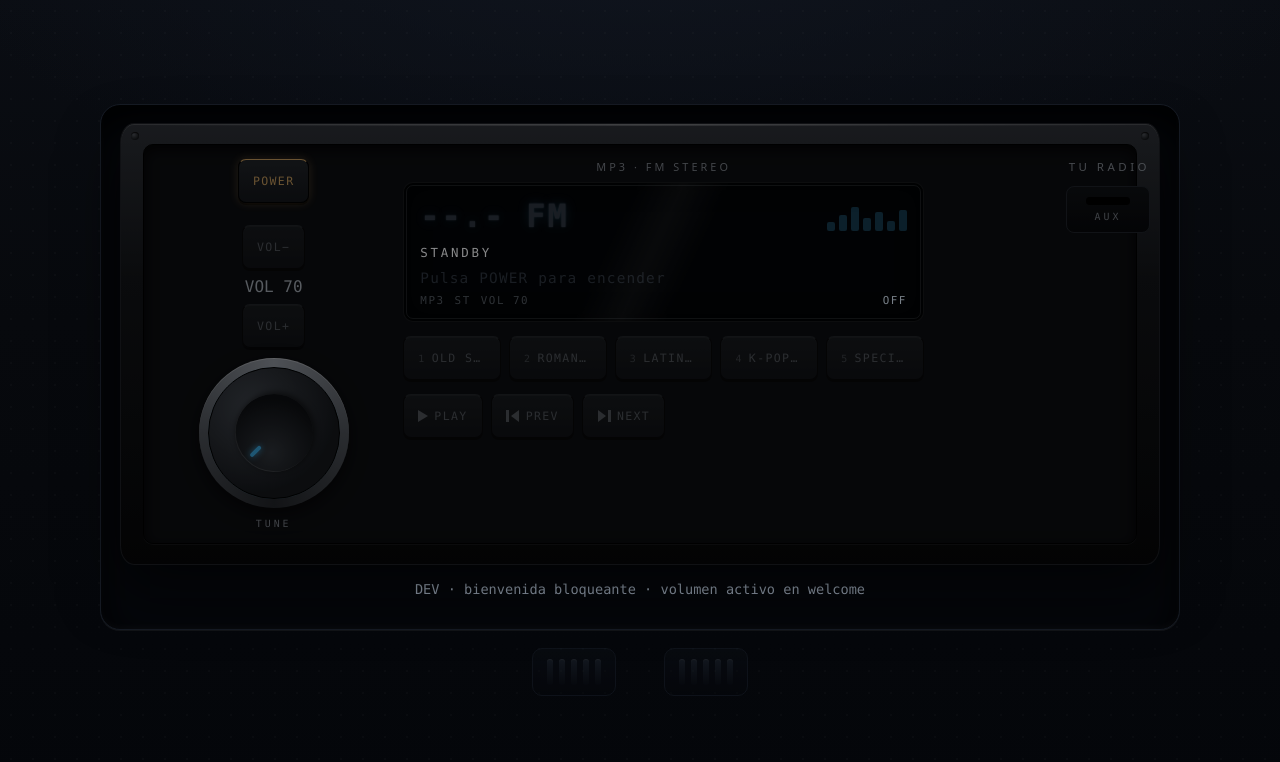
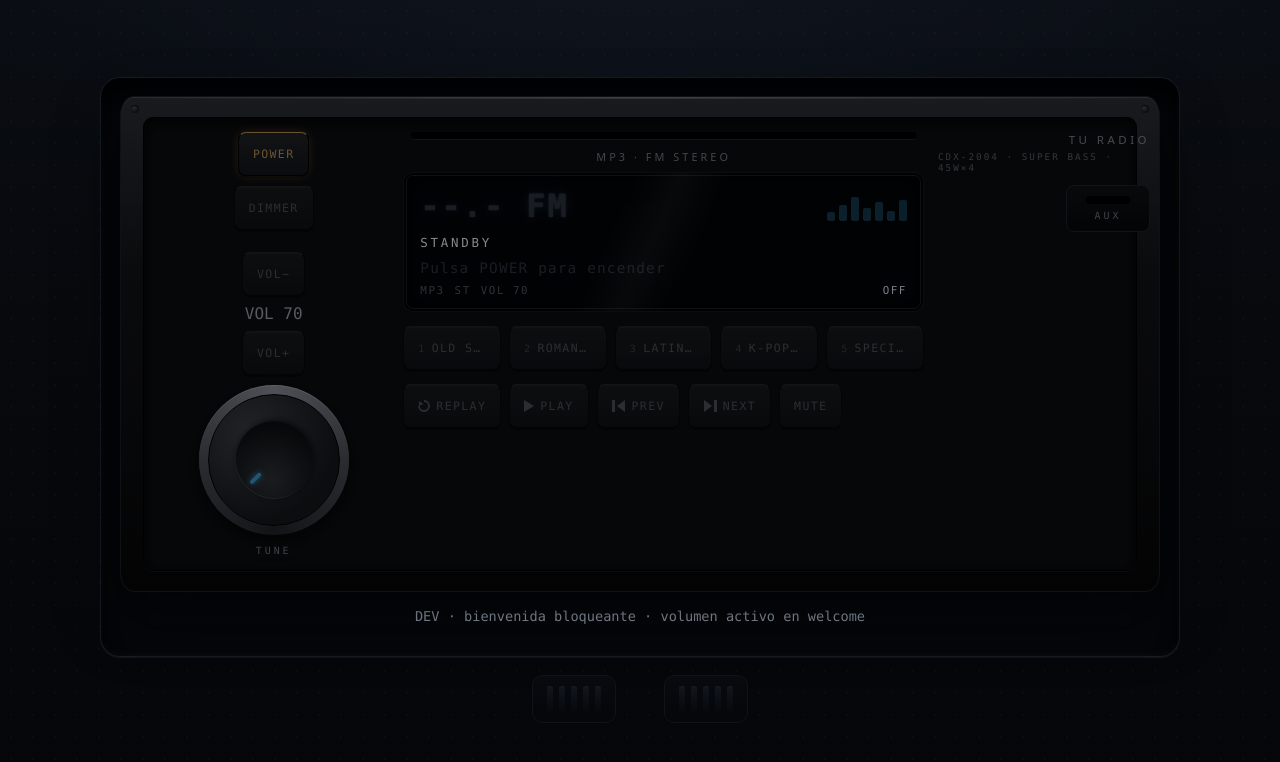
Before and after one commit to LucasCarvajalC/tu_radio, a React (Vite) app: page / in a window 1280 px wide. Shown: the top 762 px of the page. Built offline with nearby package versions, Linux system fonts and the light colour scheme.

Commit message:
feat(ui): mas botones reales

```diff
--- a/src/components/radio/RadioButtons.jsx
+++ b/src/components/radio/RadioButtons.jsx
@@ -33,6 +33,15 @@ function IconNext() {
   );
 }
 
+function IconReplay() {
+  return (
+    <svg className="key__icon" width="12" height="12" viewBox="0 0 12 12" aria-hidden="true">
+      <path d="M6 1 A5 5 0 1 1 1 6" fill="none" stroke="currentColor" strokeWidth="1.8" />
+      <path d="M1 1 L1 6 L5.5 4 Z" fill="currentColor" />
+    </svg>
+  );
+}
+
 export default function RadioButtons({
   disabledReason,
   powerState,
@@ -44,6 +53,11 @@ export default function RadioButtons({
   onNext,
   hidePower = false,
   highlightPlay = false,
+  canReplay,
+  onReplay,
+  muted,
+  canMute,
+  onToggleMute,
 }) {
   const isOff = powerState === "off";
   const isPlaying = playbackStatus === "playing";
@@ -60,6 +74,17 @@ export default function RadioButtons({
           POWER
         </button>
       )}
+      <button
+        type="button"
+        className="btn key"
+        disabled={!canReplay}
+        title={!canReplay ? disabledReason : "Reiniciar desde el principio"}
+        aria-label="Reiniciar pista actual"
+        onClick={onReplay}
+      >
+        <IconReplay />
+        REPLAY
+      </button>
       <button
         type="button"
         className={highlightPlay ? "btn key key--attention" : "btn key"}
@@ -92,6 +117,17 @@ export default function RadioButtons({
         <IconNext />
         NEXT
       </button>
+      <button
+        type="button"
+        className="btn key"
+        disabled={!canMute}
+        title={!canMute ? disabledReason : muted ? "Quitar silencio" : "Silenciar"}
+        aria-label={muted ? "Quitar silencio" : "Silenciar"}
+        aria-pressed={muted}
+        onClick={onToggleMute}
+      >
+        MUTE
+      </button>
     </div>
   );
 }
--- a/src/components/radio/RadioConsole.jsx
+++ b/src/components/radio/RadioConsole.jsx
@@ -1,3 +1,4 @@
+import { useState } from "react";
 import RadioDisplay from "./RadioDisplay.jsx";
 import FrequencyDial from "./FrequencyDial.jsx";
 import RadioButtons from "./RadioButtons.jsx";
@@ -68,6 +69,7 @@ function statusFor(player) {
 
 export default function RadioConsole({ player }) {
   const { state } = player;
+  const [dimmed, setDimmed] = useState(false);
   const isOff = state.powerState === "off";
   const welcomeLock = state.powerState === "on" && state.introStatus !== "completed";
   const stationsEnabled = !isOff && !welcomeLock;
@@ -78,6 +80,9 @@ export default function RadioConsole({ player }) {
   const isPlaying = state.playbackStatus === "playing";
   const canPlayPause = !isOff && (state.activeKind === "track" || state.activeKind === "station-intro" || state.activeKind === "global-intro" || state.activeKind === "birthday-message" || state.activeKind === "birthday-finished") && (isPlaying || state.playbackStatus === "paused" || state.activeKind === "birthday-finished");
   const canNext = !isOff && state.activeKind === "track" && !!selected && selected.type === "music" && selected.tracks.length > 0 && (isPlaying || state.playbackStatus === "paused" || state.playbackStatus === "ended");
+  const hasSource = !isOff && !!state.activeKind && state.activeKind !== "birthday-pending" && (isPlaying || state.playbackStatus === "paused" || state.playbackStatus === "ended");
+  const canMute = !isOff;
+  const muted = state.volume === 0;
   const showReplay = !isOff && selected?.type === "special" && state.activeKind === "birthday-finished";
 
   const lockedReason = isOff
@@ -97,8 +102,12 @@ export default function RadioConsole({ player }) {
         isOff
           ? "radio-console radio-console--off"
           : state.playbackStatus === "error"
-            ? "radio-console radio-console--error"
-            : "radio-console"
+            ? dimmed
+              ? "radio-console radio-console--error lcd-dim"
+              : "radio-console radio-console--error"
+            : dimmed
+              ? "radio-console lcd-dim"
+              : "radio-console"
       }
       data-station={dataStation}
       aria-label={isOff ? "Radio apagada en standby" : "Radio encendida"}
@@ -116,6 +125,17 @@ export default function RadioConsole({ player }) {
             onClick={player.togglePower}
           >
             POWER
+          </button>
+          <button
+            type="button"
+            className="btn key"
+            disabled={isOff}
+            title={isOff ? "Radio apagada — pulsa POWER" : dimmed ? "Brillo normal" : "Atenuar pantalla"}
+            aria-label={dimmed ? "Brillo normal de pantalla" : "Atenuar pantalla"}
+            aria-pressed={dimmed}
+            onClick={() => setDimmed((d) => !d)}
+          >
+            DIMMER
           </button>
           <VolumeControl
             disabled={isOff}
@@ -135,6 +155,7 @@ export default function RadioConsole({ player }) {
 
         {/* Zona centro: serigrafía, pantalla y fila única de teclas */}
         <div className="fp-center">
+          <div className="cd-slot" aria-hidden="true" />
           <div className="fp-silk" aria-hidden="true">
             <span>MP3 · FM STEREO</span>
           </div>
@@ -193,13 +214,21 @@ export default function RadioConsole({ player }) {
               onNext={player.nextTrack}
               hidePower
               highlightPlay={state.playbackStatus === "paused" || state.activeKind === "birthday-finished"}
+              canReplay={hasSource}
+              onReplay={player.replayCurrent}
+              muted={muted}
+              canMute={canMute}
+              onToggleMute={player.toggleMute}
             />
           </div>
         </div>
 
         {/* Zona derecha: marca y AUX decorativo */}
         <div className="fp-right">
-          <div className="fp-brand" aria-hidden="true">TU RADIO</div>
+          <div className="fp-brand" aria-hidden="true">
+            <span className="fp-brand__name">TU RADIO</span>
+            <span className="fp-brand__model">CDX-2004 · SUPER BASS · 45W×4</span>
+          </div>
           <div className="aux-port" aria-hidden="true">
             <span className="aux-port__slot" />
             <span className="aux-port__label">AUX</span>
--- a/src/hooks/useRadioPlayer.js
+++ b/src/hooks/useRadioPlayer.js
@@ -14,6 +14,7 @@ export function useRadioPlayer() {
   const [state, dispatch] = useReducer(radioReducer, initialRadioState);
   const audioRef = useRef(null);
   const tokenRef = useRef(0);
+  const prevVolumeRef = useRef(0.7);
   const queuesRef = useRef({});
   const stateRef = useRef(state);
   useEffect(() => {
@@ -275,6 +276,35 @@ export function useRadioPlayer() {
     else play();
   }, [pause, play]);
 
+  const toggleMute = useCallback(() => {
+    const v = stateRef.current.volume;
+    if (v > 0) {
+      prevVolumeRef.current = v;
+      dispatch({ type: "VOLUME_SET", volume: 0 });
+    } else {
+      dispatch({ type: "VOLUME_SET", volume: prevVolumeRef.current || 0.7 });
+    }
+  }, []);
+
+  const replayCurrent = useCallback(async () => {
+    const el = audioRef.current;
+    const s = stateRef.current;
+    if (!el || s.powerState === "off") return;
+    if (!el.getAttribute("src") && !el.src) return;
+    try {
+      el.currentTime = 0;
+      await el.play();
+      if (stateRef.current.powerState === "off") return;
+      const kind = stateRef.current.activeKind;
+      if (kind === "track") dispatch({ type: "TRACK_PLAYING" });
+      else if (kind === "station-intro") dispatch({ type: "STATION_INTRO_PLAYING" });
+      else if (kind === "global-intro") dispatch({ type: "INTRO_PLAYING" });
+      else if (kind === "birthday-message" || kind === "birthday-finished") dispatch({ type: "BIRTHDAY_PLAYING" });
+    } catch (err) {
+      dispatch({ type: "TRACK_ERROR", message: toUserAudioError(err) });
+    }
+  }, []);
+
   const nextTrack = useCallback(() => {
     const s = stateRef.current;
     if (s.powerState === "off") return;
@@ -309,6 +339,8 @@ export function useRadioPlayer() {
     devSkipEnabled: DEV_SKIP_INTRO,
     selectStation,
     replayBirthday,
+    replayCurrent,
+    toggleMute,
     play,
     pause,
     togglePlayPause,
--- a/src/styles/radio.css
+++ b/src/styles/radio.css
@@ -129,6 +129,31 @@
   font-size: 0.72rem;
   letter-spacing: 0.3em;
   font-family: system-ui, sans-serif;
+  display: flex;
+  flex-direction: column;
+  align-items: flex-end;
+  gap: 4px;
+}
+
+.fp-brand__model {
+  font-size: 0.58rem;
+  letter-spacing: 0.22em;
+  opacity: 0.7;
+  font-family: ui-monospace, Consolas, monospace;
+}
+
+/* Ranura de CD decorativa (inerte) */
+.cd-slot {
+  height: 7px;
+  background: #000;
+  border-radius: 4px;
+  margin: 0 8px 10px;
+  box-shadow: inset 0 1px 3px rgb(0 0 0 / 90%), 0 1px 0 rgb(255 255 255 / 8%);
+}
+
+/* DIMMER: pantalla atenuada (real, conmuta por botón) */
+.lcd-dim .lcd {
+  filter: brightness(0.55);
 }
 
 .aux-port {
```
